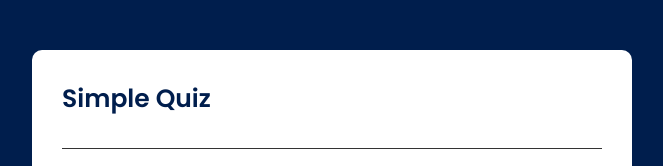
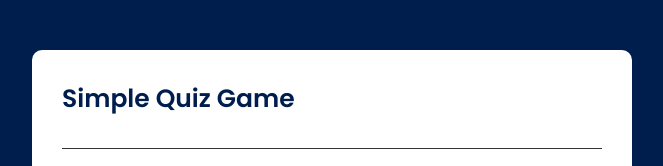
Before and after one commit to muaazbinriaz/quiz-app, a plain HTML site: page 1/index.html in a window 1280 px wide. Shown: the top 166 px of the page, without its empty margins (308-971 px from the left). Drawn offline with Linux system fonts and the light colour scheme.

Commit message:
updated index.html

```diff
--- a/1/index.html
+++ b/1/index.html
@@ -10,7 +10,7 @@
 
 <body>
   <div class="app">
-    <h1>Simple Quiz</h1>
+    <h1>Simple Quiz Game</h1>
     <div class="quiz">
       <h2 id="question">Question goes here</h2>
       <div id="answer-buttons">
```
